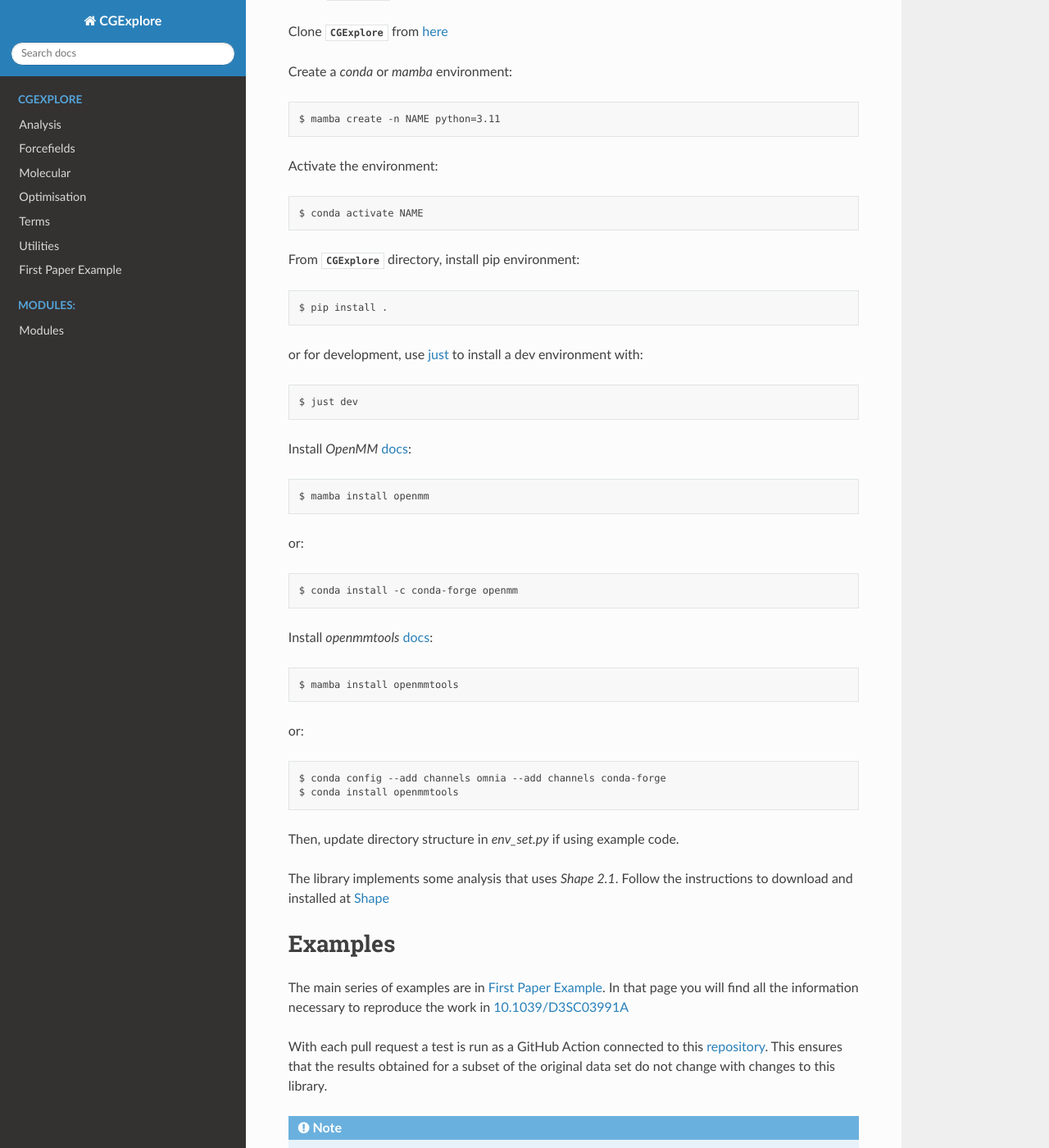
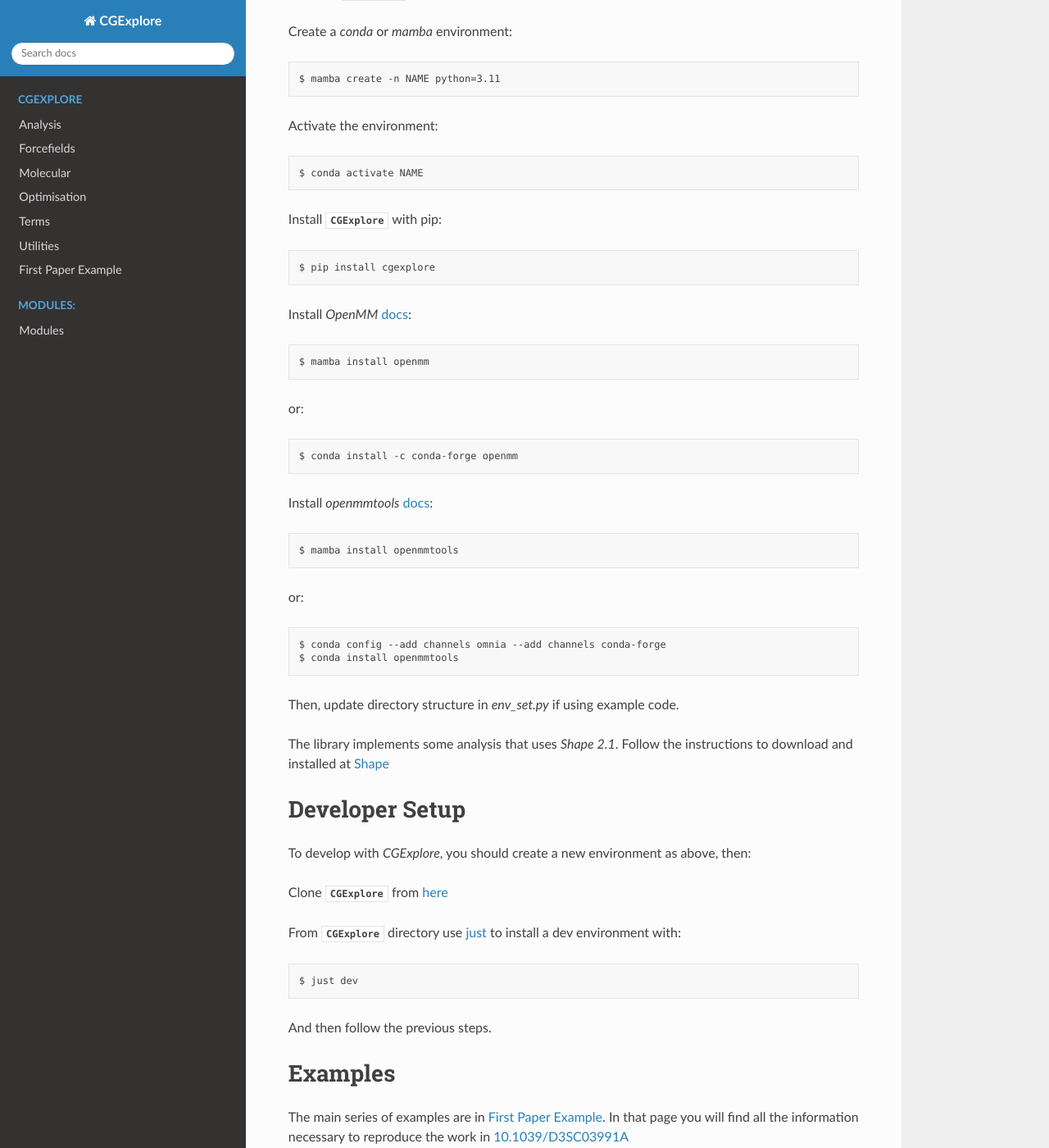
Before and after one commit to andrewtarzia/CGExplore, a Sphinx documentation site: the page built from docs/source/index.rst, in a window 1280 px wide and 1400 px high, scrolled down 489 px. Shown: the whole window at 82% size. Built offline with Sphinx 7.4.7 and the Read the Docs theme 2.0.0, drawn with Linux system fonts in a browser that asks for light colours; pages that are not in the unit, such as notebooks, are missing from menus.

Commit message:
Update instructions.

```diff
--- a/docs/source/index.rst
+++ b/docs/source/index.rst
@@ -51,14 +49,9 @@
   $ conda activate NAME
 
 
-From :mod:`.CGExplore` directory, install pip environment::
+Install :mod:`.CGExplore` with pip::
 
-  $ pip install .
-
-or for development, use `just <https://github.com/casey/just>`_ to install a
-dev environment with::
-
-  $ just dev
+  $ pip install cgexplore
 
 
 Install `OpenMM` `docs <https://openmm.org/>`_::
@@ -82,9 +75,25 @@
 
 Then, update directory structure in `env_set.py` if using example code.
 
+
 The library implements some analysis that uses `Shape 2.1`. Follow the
 instructions to download and installed at
 `Shape <https://www.iqtc.ub.edu/uncategorised/program-for-the-stereochemical-analysis-of-molecular-fragments-by-means-of-continous-shape-measures-and-associated-tools/>`_
+
+
+Developer Setup
+---------------
+
+To develop with `CGExplore`, you should create a new environment as above, then:
+
+Clone :mod:`.CGExplore` from `here <https://github.com/andrewtarzia/CGExplore>`_
+
+From :mod:`.CGExplore` directory use `just <https://github.com/casey/just>`_ to
+install a dev environment with::
+
+  $ just dev
+
+And then follow the previous steps.
 
 
 Examples
```
Also changed, not shown: other parts of docs/source/index.rst (+1 -3 lines), README.md (+32 -11 lines).
